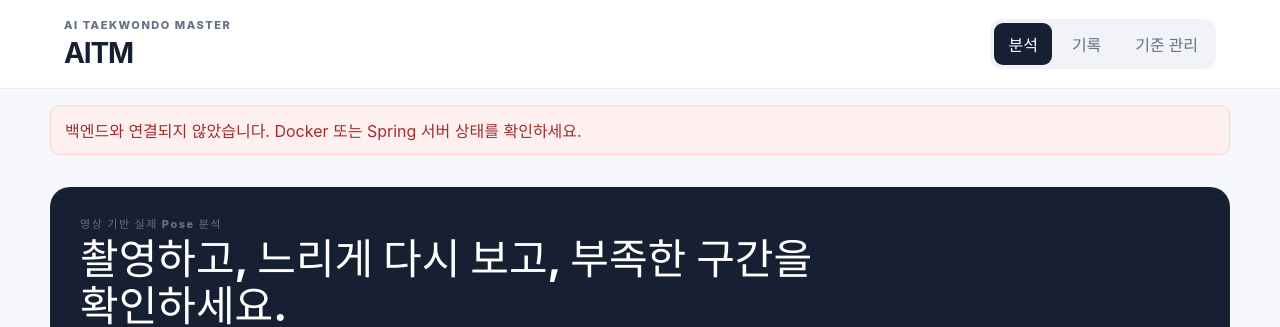
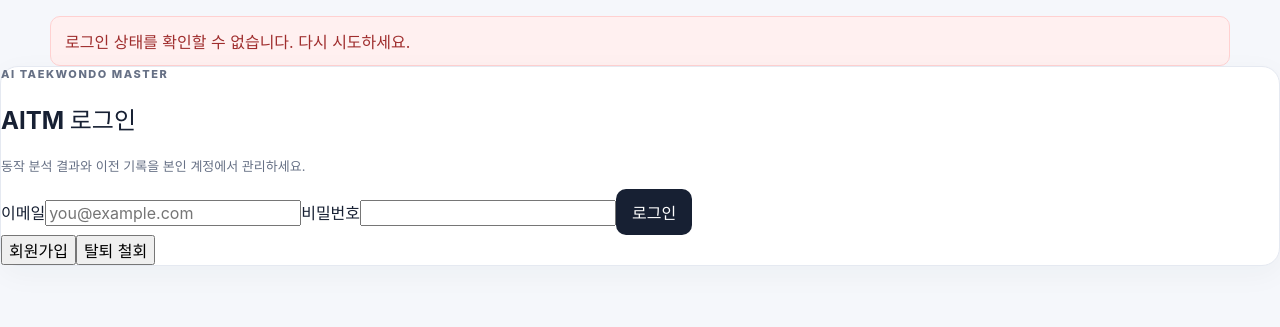
Before and after one commit to chl4890620123-collab/Aitm, a React (Vite) app in the folder front/: page / in a window 1280 px wide. Shown: the top 327 px of the page. Built offline with nearby package versions, Linux system fonts and the light colour scheme; no server answers.

Commit message:
feat(aitm): require login and separate learner/admin navigation

```diff
--- a/front/src/App.jsx
+++ b/front/src/App.jsx
@@ -3,36 +3,101 @@ import axios from 'axios';
 import AnalysisEngine from './AnalysisEngine';
 import AnalysisReport from './AnalysisReport';
 import HistoryPortal from './HistoryPortal';
-import KnowledgeManager from './KnowledgeManager';
+import AdminDashboard from './AdminDashboard';
+import AuthPanel from './AuthPanel';
+import AccountSettings from './AccountSettings';
 import './App.css';
 
 const API_BASE_URL = import.meta.env.VITE_API_BASE_URL || '';
+axios.defaults.withCredentials = true;
+axios.defaults.withXSRFToken = true;
 
 function App() {
   const [activeTab, setActiveTab] = useState('analysis');
   const [standards, setStandards] = useState([]);
   const [analysisData, setAnalysisData] = useState(null);
   const [bootstrapError, setBootstrapError] = useState('');
+  const [notice, setNotice] = useState('');
+  const [user, setUser] = useState(null);
+  const [checkingAuth, setCheckingAuth] = useState(true);
 
   const fetchStandards = async () => {
     try {
       const response = await axios.get(`${API_BASE_URL}/api/standards`);
       setStandards(response.data || []);
       setBootstrapError('');
-    } catch (error) {
-      console.error(error);
-      setBootstrapError('백엔드와 연결되지 않았습니다. Docker 또는 Spring 서버 상태를 확인하세요.');
+    } catch {
+      setBootstrapError('분석 기술 목록을 불러오지 못했습니다. 연결 상태를 확인하세요.');
     }
   };
 
+  const refreshAccount = async () => {
+    const response = await axios.get(`${API_BASE_URL}/api/auth/me`);
+    setUser(response.data);
+    setNotice('');
+    setAnalysisData(null);
+    setActiveTab('analysis');
+  };
+
   useEffect(() => {
-    fetchStandards();
+    let cancelled = false;
+    (async () => {
+      try {
+        await axios.get(`${API_BASE_URL}/api/auth/csrf`);
+        const response = await axios.get(`${API_BASE_URL}/api/auth/me`);
+        if (!cancelled) setUser(response.data);
+      } catch (error) {
+        if (!cancelled && error.response?.status !== 401) {
+          setBootstrapError('로그인 상태를 확인할 수 없습니다. 다시 시도하세요.');
+        }
+      } finally {
+        if (!cancelled) setCheckingAuth(false);
+      }
+    })();
+    return () => { cancelled = true; };
   }, []);
+
+  useEffect(() => {
+    if (user) fetchStandards();
+  }, [user?.id]);
+
+  const logout = async () => {
+    try {
+      await axios.post(`${API_BASE_URL}/api/auth/logout`);
+      setUser(null);
+      setAnalysisData(null);
+      setActiveTab('analysis');
+      setStandards([]);
+      await axios.get(`${API_BASE_URL}/api/auth/csrf`);
+    } catch {
+      setBootstrapError('로그아웃에 실패했습니다. 다시 시도하세요.');
+    }
+  };
+
+  const withdrawComplete = async (recoverUntil) => {
+    setNotice(`탈퇴가 신청되었습니다. ${new Date(recoverUntil).toLocaleString('ko-KR')} 전까지 철회할 수 있습니다.`);
+    setUser(null);
+    setAnalysisData(null);
+    setStandards([]);
+    await axios.get(`${API_BASE_URL}/api/auth/csrf`).catch(() => {});
+  };
 
   const openReport = (data) => {
     setAnalysisData(data);
     setActiveTab('analysis');
   };
+
+  if (checkingAuth) return <div className="center-state">로그인 상태를 확인하고 있습니다...</div>;
+
+  if (!user) {
+    return (
+      <div className="app-shell">
+        {notice && <p className="system-banner">{notice}</p>}
+        {bootstrapError && <p className="system-banner error">{bootstrapError}</p>}
+        <AuthPanel onAuthenticated={refreshAccount} />
+      </div>
+    );
+  }
 
   return (
     <div className="app-shell">
@@ -42,33 +107,28 @@ function App() {
           <h1>AITM</h1>
         </div>
         <nav className="topnav" aria-label="주요 메뉴">
-          <button className={activeTab === 'analysis' ? 'active' : ''} onClick={() => setActiveTab('analysis')}>분석</button>
-          <button className={activeTab === 'history' ? 'active' : ''} onClick={() => setActiveTab('history')}>기록</button>
-          <button className={activeTab === 'management' ? 'active' : ''} onClick={() => setActiveTab('management')}>기준 관리</button>
+          <button className={activeTab === 'analysis' ? 'active' : ''} onClick={() => setActiveTab('analysis')}>자세 분석</button>
+          <button className={activeTab === 'history' ? 'active' : ''} onClick={() => setActiveTab('history')}>내 기록</button>
+          {user.role === 'ADMIN' && <button className={activeTab === 'admin' ? 'active' : ''} onClick={() => setActiveTab('admin')}>관리자</button>}
+          <button className={activeTab === 'account' ? 'active' : ''} onClick={() => setActiveTab('account')}>내 계정</button>
+          <button onClick={logout}>로그아웃</button>
         </nav>
       </header>
 
-      {bootstrapError && <div className="system-banner error">{bootstrapError}</div>}
+      {bootstrapError && <p className="system-banner error">{bootstrapError}</p>}
 
       <main className="page-container">
         {activeTab === 'analysis' && (
           analysisData ? (
-            <AnalysisReport
-              data={analysisData}
-              standards={standards}
-              onReset={() => setAnalysisData(null)}
-            />
+            <AnalysisReport data={analysisData} standards={standards} onReset={() => setAnalysisData(null)} />
           ) : (
             <AnalysisEngine standards={standards} onAnalysisComplete={setAnalysisData} />
           )
         )}
-
-        {activeTab === 'history' && (
-          <HistoryPortal standards={standards} onViewDetail={openReport} />
-        )}
-
-        {activeTab === 'management' && (
-          <KnowledgeManager onDataChange={fetchStandards} />
+        {activeTab === 'history' && <HistoryPortal standards={standards} onViewDetail={openReport} />}
+        {activeTab === 'account' && <AccountSettings user={user} onWithdrawn={withdrawComplete} />}
+        {activeTab === 'admin' && user.role === 'ADMIN' && (
+          <AdminDashboard onStandardsChanged={fetchStandards} />
         )}
       </main>
     </div>
```
